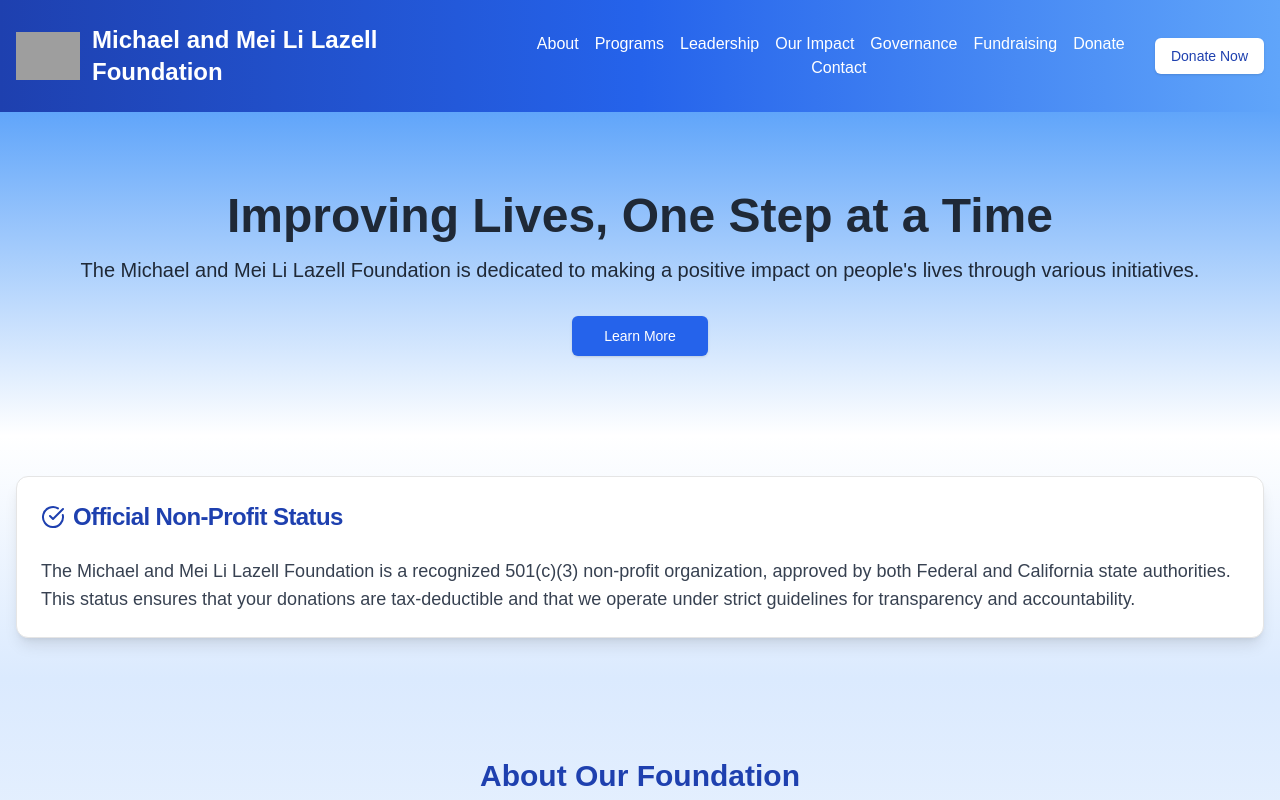
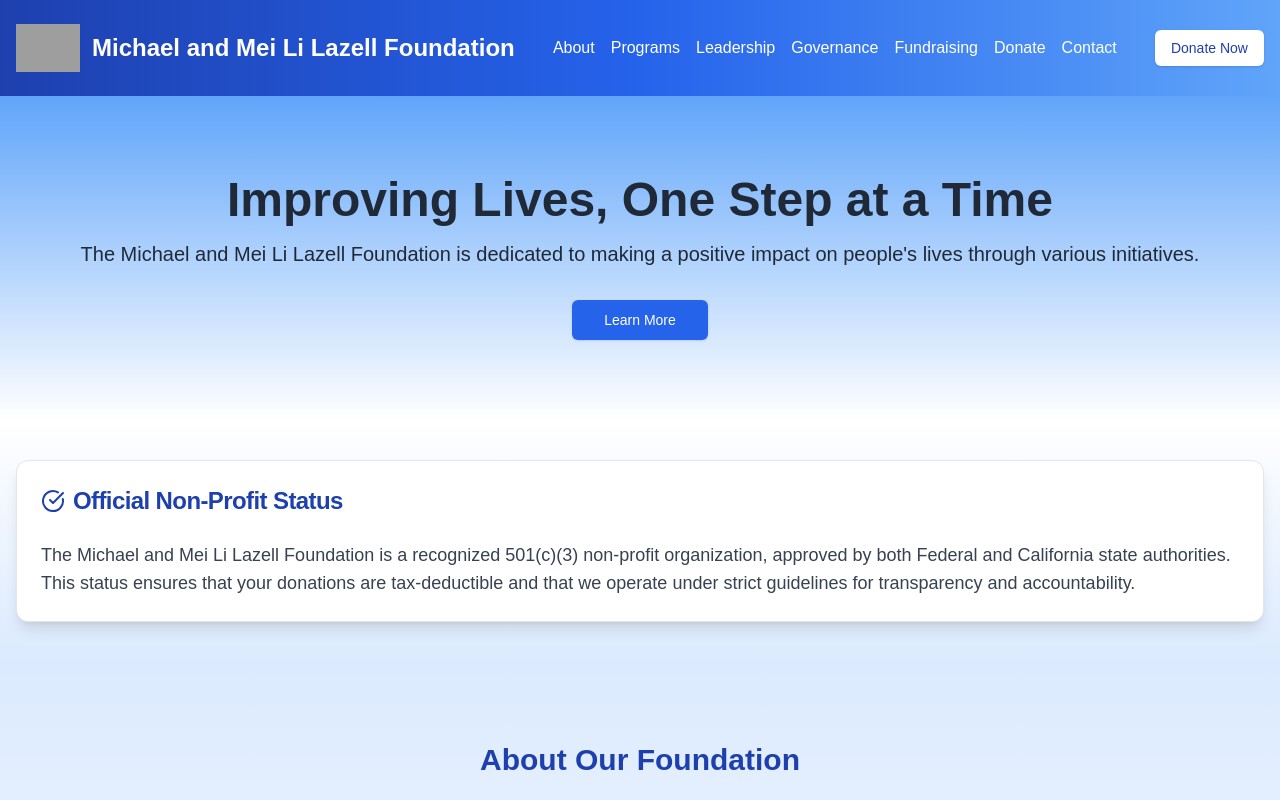
Before and after one commit to meililazell/mmll, a Next.js app in the folder mmll/: page / in a window 1280 px wide. Shown: the top 800 px of the page. Built offline with nearby package versions, Linux system fonts and the light colour scheme; grey boxes are pictures that could not be loaded.

Commit message:
hid impact section for now

```diff
--- a/mmll/components/Header.tsx
+++ b/mmll/components/Header.tsx
@@ -23,7 +23,6 @@ export default function Header() {
             <li><Link href="#about" className="hover:underline">About</Link></li>
             <li><Link href="#programs" className="hover:underline">Programs</Link></li>
             <li><Link href="#leadership" className="hover:underline">Leadership</Link></li>
-            <li><Link href="#impact" className="hover:underline">Our Impact</Link></li>
             <li><Link href="#governance" className="hover:underline">Governance</Link></li>
             <li><Link href="#fundraising" className="hover:underline">Fundraising</Link></li>
             <li><Link href="#donate" className="hover:underline">Donate</Link></li>
```
